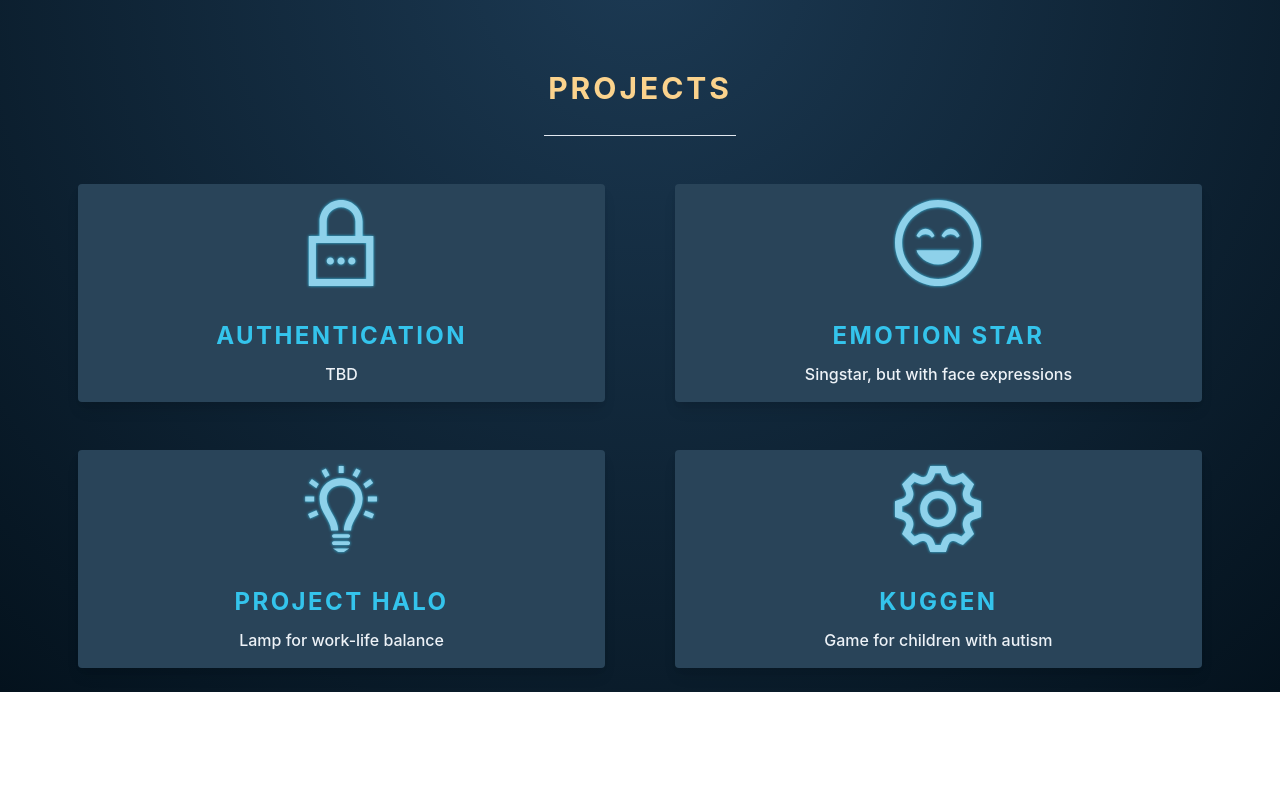
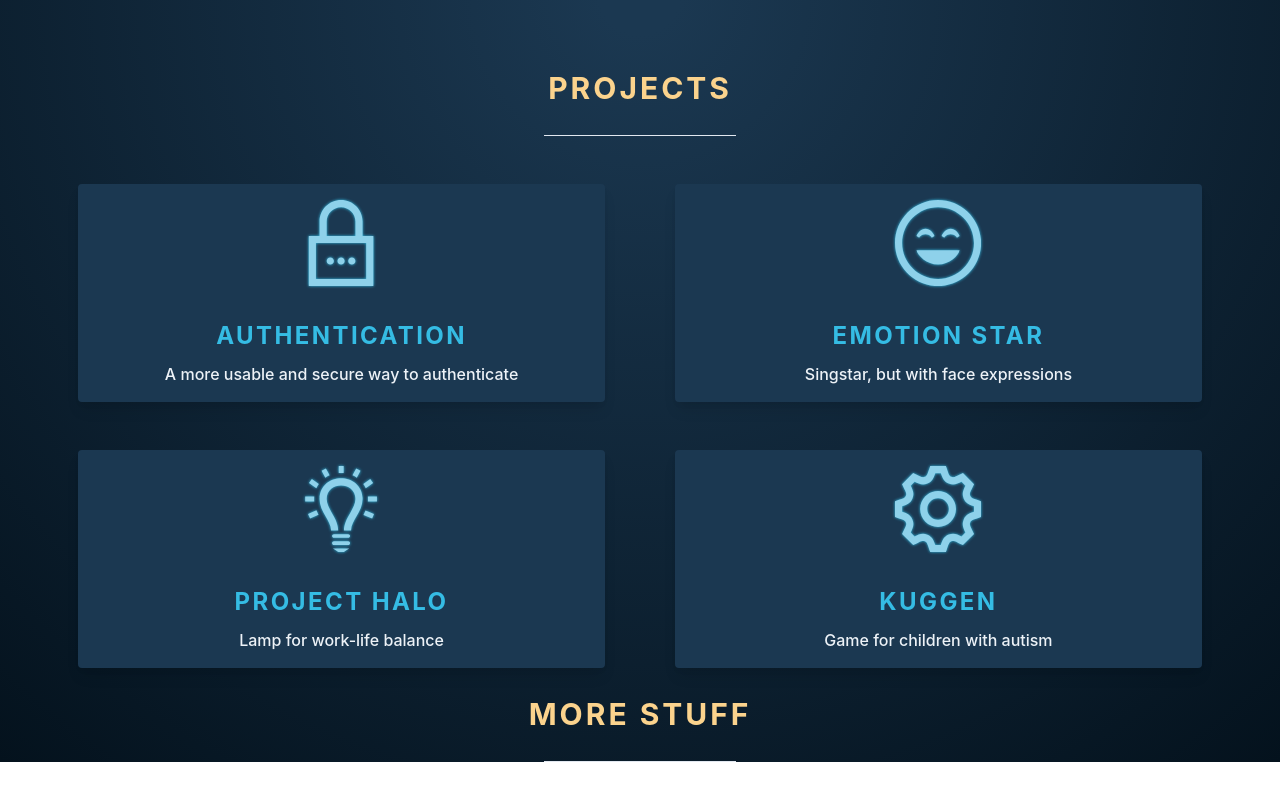
Before and after one commit to josefssonemil/portfolio-website-v2, a Next.js app: page / in a window 1280 px wide. Shown: the part 774-1574 px from the top of the page. Before the commit the page ends 1506 px from the top, so only its background shows below. Built offline with nearby package versions, Linux system fonts and the light colour scheme.

Commit message:
Start working with links and add hrefs to icons

```diff
--- a/components/hero.tsx
+++ b/components/hero.tsx
@@ -17,10 +17,23 @@
             <hr className="w-1/3 mx-auto mt-6 text-pBlue-3"></hr>
 
             <div className="w-64 mx-auto p-6 flex flex-row justify-between">
-                <svg className="s-media" xmlns="http://www.w3.org/2000/svg" width="30" height="30" viewBox="0 0 24 24"><path d="M19 0h-14c-2.761 0-5 2.239-5 5v14c0 2.761 2.239 5 5 5h14c2.762 0 5-2.239 5-5v-14c0-2.761-2.238-5-5-5zm-11 19h-3v-11h3v11zm-1.5-12.268c-.966 0-1.75-.79-1.75-1.764s.784-1.764 1.75-1.764 1.75.79 1.75 1.764-.783 1.764-1.75 1.764zm13.5 12.268h-3v-5.604c0-3.368-4-3.113-4 0v5.604h-3v-11h3v1.765c1.396-2.586 7-2.777 7 2.476v6.759z" /></svg>
-                <svg className="s-media" xmlns="http://www.w3.org/2000/svg" width="30" height="30" viewBox="0 0 24 24"><path d="M8.228 15.01h-2.228v-2.01h2.261c1.878 0 2.003 2.01-.033 2.01zm6.758-2.677h3.018c-.117-1.715-2.73-1.977-3.018 0zm-6.804-3.333h-2.182v2h2.389c1.673 0 1.937-2-.207-2zm15.818-4v14c0 2.761-2.238 5-5 5h-14c-2.762 0-5-2.239-5-5v-14c0-2.761 2.238-5 5-5h14c2.762 0 5 2.239 5 5zm-10 3h5v-1h-5v1zm-3.552 3.618c1.907-.974 1.837-4.55-1.813-4.604h-4.635v9.978h4.311c4.522 0 4.445-4.534 2.137-5.374zm9.487.602c-.274-1.763-1.528-2.95-3.583-2.95-2.094 0-3.352 1.34-3.352 3.947 0 2.631 1.367 3.783 3.416 3.783s3.106-1.135 3.4-2h-2.111c-.736.855-2.893.521-2.767-1.353h5.06c.01-.634-.012-1.089-.063-1.427z" /></svg>
-                <svg className="s-media" xmlns="http://www.w3.org/2000/svg" width="30" height="30" viewBox="0 0 24 24"><path d="M19 0h-14c-2.761 0-5 2.239-5 5v14c0 2.761 2.239 5 5 5h14c2.762 0 5-2.239 5-5v-14c0-2.761-2.238-5-5-5zm-4.466 19.59c-.405.078-.534-.171-.534-.384v-2.195c0-.747-.262-1.233-.55-1.481 1.782-.198 3.654-.875 3.654-3.947 0-.874-.312-1.588-.823-2.147.082-.202.356-1.016-.079-2.117 0 0-.671-.215-2.198.82-.64-.18-1.324-.267-2.004-.271-.68.003-1.364.091-2.003.269-1.528-1.035-2.2-.82-2.2-.82-.434 1.102-.16 1.915-.077 2.118-.512.56-.824 1.273-.824 2.147 0 3.064 1.867 3.751 3.645 3.954-.229.2-.436.552-.508 1.07-.457.204-1.614.557-2.328-.666 0 0-.423-.768-1.227-.825 0 0-.78-.01-.055.487 0 0 .525.246.889 1.17 0 0 .463 1.428 2.688.944v1.489c0 .211-.129.459-.528.385-3.18-1.057-5.472-4.056-5.472-7.59 0-4.419 3.582-8 8-8s8 3.581 8 8c0 3.533-2.289 6.531-5.466 7.59z" /></svg>
-                <svg className="s-media" xmlns="http://www.w3.org/2000/svg" width="30" height="30" viewBox="0 0 24 24"><path d="M0 3v18h24v-18h-24zm22 16l-6.526-6.618-3.445 3.483-3.418-3.525-6.611 6.66 5.051-8-5.051-6 10.029 7.446 9.971-7.446-4.998 6.01 4.998 7.99z" /></svg>
+                <a href="https://www.linkedin.com/in/emil-josefsson-23856b15a/" target="_blank">
+                    <svg className="s-media" xmlns="http://www.w3.org/2000/svg" width="30" height="30" viewBox="0 0 24 24"><path d="M19 0h-14c-2.761 0-5 2.239-5 5v14c0 2.761 2.239 5 5 5h14c2.762 0 5-2.239 5-5v-14c0-2.761-2.238-5-5-5zm-11 19h-3v-11h3v11zm-1.5-12.268c-.966 0-1.75-.79-1.75-1.764s.784-1.764 1.75-1.764 1.75.79 1.75 1.764-.783 1.764-1.75 1.764zm13.5 12.268h-3v-5.604c0-3.368-4-3.113-4 0v5.604h-3v-11h3v1.765c1.396-2.586 7-2.777 7 2.476v6.759z" /></svg>
+                </a>
+
+                <a href="https://www.behance.net/emiljosefsson" target="_blank">
+                    <svg className="s-media" xmlns="http://www.w3.org/2000/svg" width="30" height="30" viewBox="0 0 24 24"><path d="M8.228 15.01h-2.228v-2.01h2.261c1.878 0 2.003 2.01-.033 2.01zm6.758-2.677h3.018c-.117-1.715-2.73-1.977-3.018 0zm-6.804-3.333h-2.182v2h2.389c1.673 0 1.937-2-.207-2zm15.818-4v14c0 2.761-2.238 5-5 5h-14c-2.762 0-5-2.239-5-5v-14c0-2.761 2.238-5 5-5h14c2.762 0 5 2.239 5 5zm-10 3h5v-1h-5v1zm-3.552 3.618c1.907-.974 1.837-4.55-1.813-4.604h-4.635v9.978h4.311c4.522 0 4.445-4.534 2.137-5.374zm9.487.602c-.274-1.763-1.528-2.95-3.583-2.95-2.094 0-3.352 1.34-3.352 3.947 0 2.631 1.367 3.783 3.416 3.783s3.106-1.135 3.4-2h-2.111c-.736.855-2.893.521-2.767-1.353h5.06c.01-.634-.012-1.089-.063-1.427z" /></svg>
+                </a>
+
+                <a href="https://www.github.com/josefssonemil" target="_blank">
+                    <svg className="s-media" xmlns="http://www.w3.org/2000/svg" width="30" height="30" viewBox="0 0 24 24"><path d="M19 0h-14c-2.761 0-5 2.239-5 5v14c0 2.761 2.239 5 5 5h14c2.762 0 5-2.239 5-5v-14c0-2.761-2.238-5-5-5zm-4.466 19.59c-.405.078-.534-.171-.534-.384v-2.195c0-.747-.262-1.233-.55-1.481 1.782-.198 3.654-.875 3.654-3.947 0-.874-.312-1.588-.823-2.147.082-.202.356-1.016-.079-2.117 0 0-.671-.215-2.198.82-.64-.18-1.324-.267-2.004-.271-.68.003-1.364.091-2.003.269-1.528-1.035-2.2-.82-2.2-.82-.434 1.102-.16 1.915-.077 2.118-.512.56-.824 1.273-.824 2.147 0 3.064 1.867 3.751 3.645 3.954-.229.2-.436.552-.508 1.07-.457.204-1.614.557-2.328-.666 0 0-.423-.768-1.227-.825 0 0-.78-.01-.055.487 0 0 .525.246.889 1.17 0 0 .463 1.428 2.688.944v1.489c0 .211-.129.459-.528.385-3.18-1.057-5.472-4.056-5.472-7.59 0-4.419 3.582-8 8-8s8 3.581 8 8c0 3.533-2.289 6.531-5.466 7.59z" /></svg>
+
+                </a>
+
+                <a href="mailto:emil.josefsson97@gmail.com" target="_blank">
+                    <svg className="s-media" xmlns="http://www.w3.org/2000/svg" width="30" height="30" viewBox="0 0 24 24"><path d="M0 3v18h24v-18h-24zm22 16l-6.526-6.618-3.445 3.483-3.418-3.525-6.611 6.66 5.051-8-5.051-6 10.029 7.446 9.971-7.446-4.998 6.01 4.998 7.99z" /></svg>
+
+                </a>
             </div>
 
 
--- a/components/project-card.tsx
+++ b/components/project-card.tsx
@@ -1,7 +1,7 @@
 const ProjectCard = (props) => {
 
     return (
-        <div className="card my-6 px-6 w-full overflow-hidden lg:w-5/12 xl:w-5/12 rounded shadow-lg bg-deepBlue-2">
+        <div className="card my-6 px-6 w-full overflow-hidden lg:w-5/12 xl:w-5/12 rounded shadow-lg bg-deepBlue-1">
 
             <div className="px-6 py-4 mx-auto text-center align-middle">
                 <svg className="card-icon mx-auto text-center" xmlns="http://www.w3.org/2000/svg" width="20%" height="20%" viewBox="0 0 24 24">
@@ -10,7 +10,7 @@
             </div>
 
             <div className="px-6 py-4 ">
-                <div className="font-bold text-2xl mb-2 text-center uppercase tracking-widest text-pBlue-2">
+                <div className="font-bold text-2xl mb-2 text-center uppercase tracking-widest text-pBlue-3">
                     {props.name}
                 </div>
                 <p className="text-gray-200 text-center font-medium">
--- a/pages/index.tsx
+++ b/pages/index.tsx
@@ -22,14 +22,11 @@
 
         <div className="flex flex-wrap -mx-2 overflow-hidden justify-evenly ">
 
-          <Link href="/">
-            <ProjectCard
-              name="Authentication"
-              description="TBD"
-              path="M10 17c0 .552-.447 1-1 1s-1-.448-1-1 .447-1 1-1 1 .448 1 1zm3 0c0 .552-.447 1-1 1s-1-.448-1-1 .447-1 1-1 1 .448 1 1zm3 0c0 .552-.447 1-1 1s-1-.448-1-1 .447-1 1-1 1 .448 1 1zm2-7v-4c0-3.313-2.687-6-6-6s-6 2.687-6 6v4h-3v14h18v-14h-3zm-10-4c0-2.206 1.795-4 4-4s4 1.794 4 4v4h-8v-4zm11 16h-14v-10h14v10z"
-            />
-          </Link>
-
+          <ProjectCard
+            name="Authentication"
+            description="A more usable and secure way to authenticate"
+            path="M10 17c0 .552-.447 1-1 1s-1-.448-1-1 .447-1 1-1 1 .448 1 1zm3 0c0 .552-.447 1-1 1s-1-.448-1-1 .447-1 1-1 1 .448 1 1zm3 0c0 .552-.447 1-1 1s-1-.448-1-1 .447-1 1-1 1 .448 1 1zm2-7v-4c0-3.313-2.687-6-6-6s-6 2.687-6 6v4h-3v14h18v-14h-3zm-10-4c0-2.206 1.795-4 4-4s4 1.794 4 4v4h-8v-4zm11 16h-14v-10h14v10z"
+          />
 
 
           <ProjectCard name="Emotion Star"
@@ -55,6 +52,8 @@
 
 
 
+        <h1 className="heading text-3xl tracking-widest font-bold text-orange-300 text-center">More stuff</h1>
+        <hr className="mx-auto w-48 my-6"></hr>
 
 
       </div>
--- /dev/null
+++ b/pages/project-page.tsx
@@ -0,0 +1,6 @@
+export default function ProjectPage() {
+    return (
+
+        <div>Test</div>
+    );
+}
```
